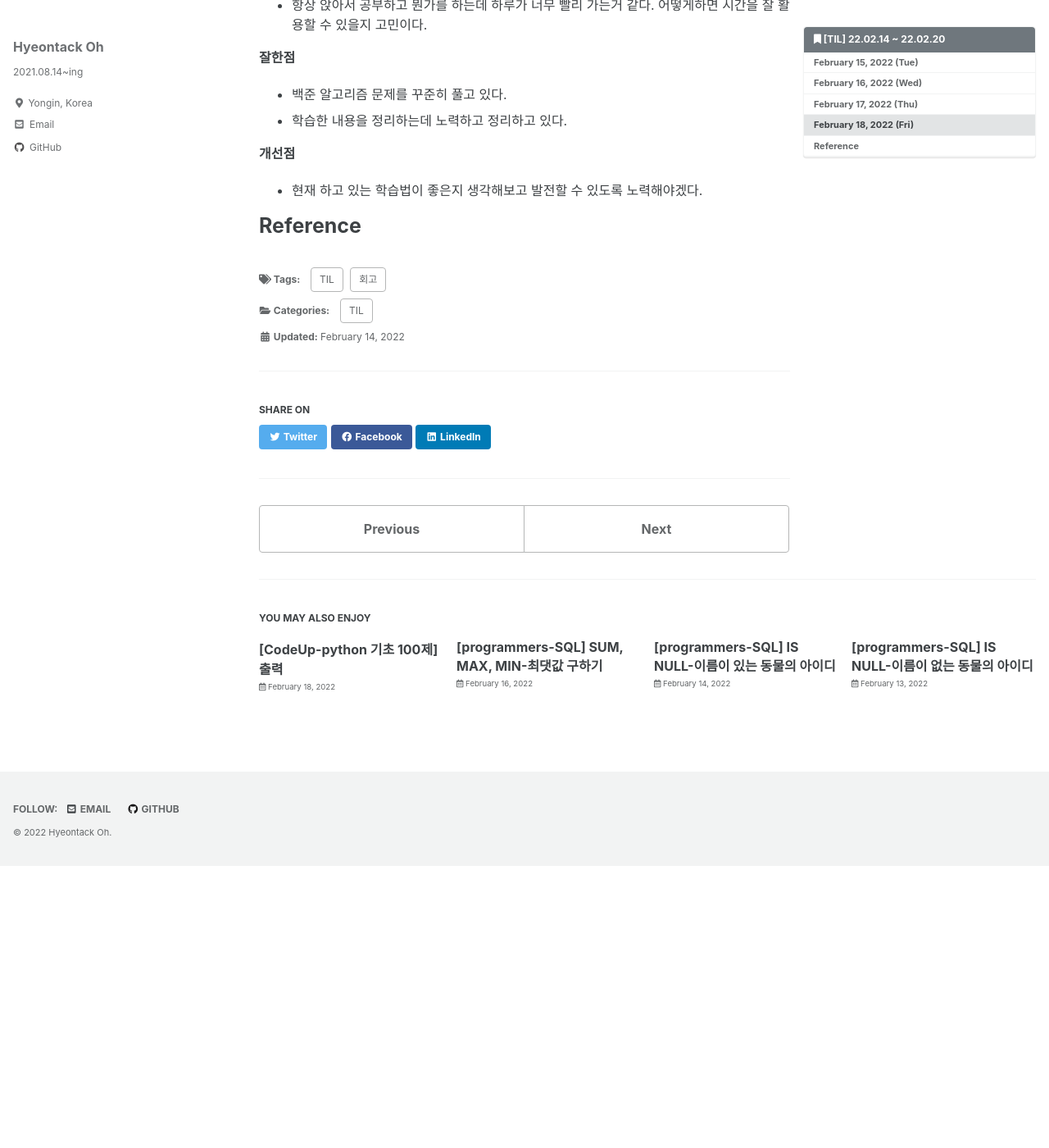
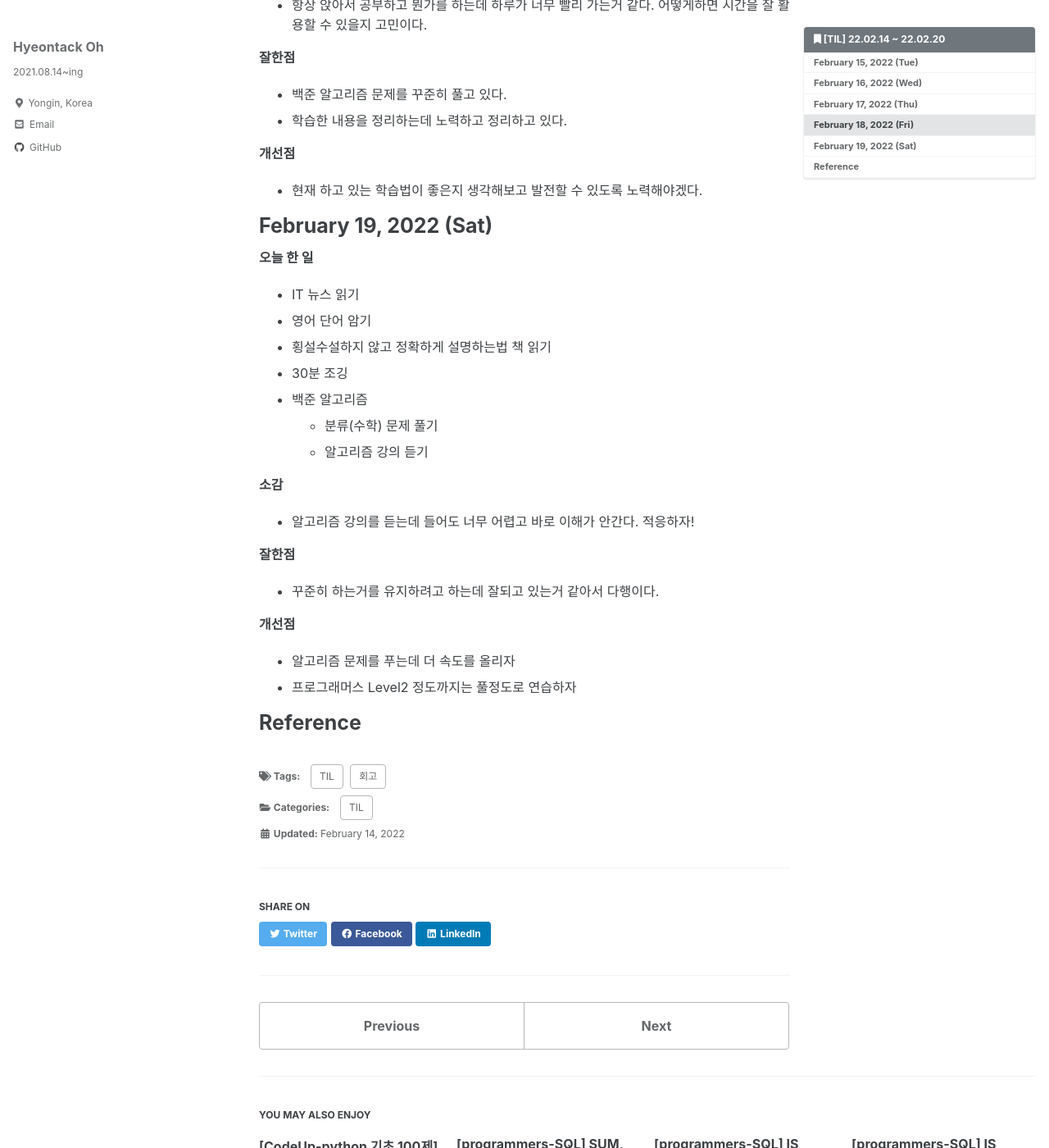
Before and after one commit to hyeontack5/hyeontack5.github.io, a Jekyll site: the page built from _posts/TIL/2022-02-14-[TIL] 22.02.14 ~ 22.02.20.md, in a window 1280 px wide and 1400 px high, scrolled down 2333 px. Shown: the whole window at 82% size. Built offline with Jekyll 4.4.1, drawn with Linux system fonts in a browser that asks for light colours; cached includes are drawn as plain includes; before the commit the page ends 3389 px from its top, so only the background shows below that.

Commit message:
Docs: 22.02.19 회고

```diff
--- a/_posts/TIL/2022-02-14-[TIL] 22.02.14 ~ 22.02.20.md
+++ b/_posts/TIL/2022-02-14-[TIL] 22.02.14 ~ 22.02.20.md
@@ -90,4 +90,25 @@ toc_icon: "bookmark"
 **개선점**
 - 현재 하고 있는 학습법이 좋은지 생각해보고 발전할 수 있도록 노력해야겠다.
 
+# February 19, 2022 (Sat)
+
+**오늘 한 일**
+- IT 뉴스 읽기
+- 영어 단어 암기
+- 횡설수설하지 않고 정확하게 설명하는법 책 읽기
+- 30분 조깅
+- 백준 알고리즘
+  - 분류(수학) 문제 풀기
+  - 알고리즘 강의 듣기
+
+**소감**
+- 알고리즘 강의를 듣는데 들어도 너무 어렵고 바로 이해가 안간다. 적응하자!
+
+**잘한점**
+- 꾸준히 하는거를 유지하려고 하는데 잘되고 있는거 같아서 다행이다.
+
+**개선점**
+- 알고리즘 문제를 푸는데 더 속도를 올리자
+- 프로그래머스 Level2 정도까지는 풀정도로 연습하자
+
 # Reference
```
